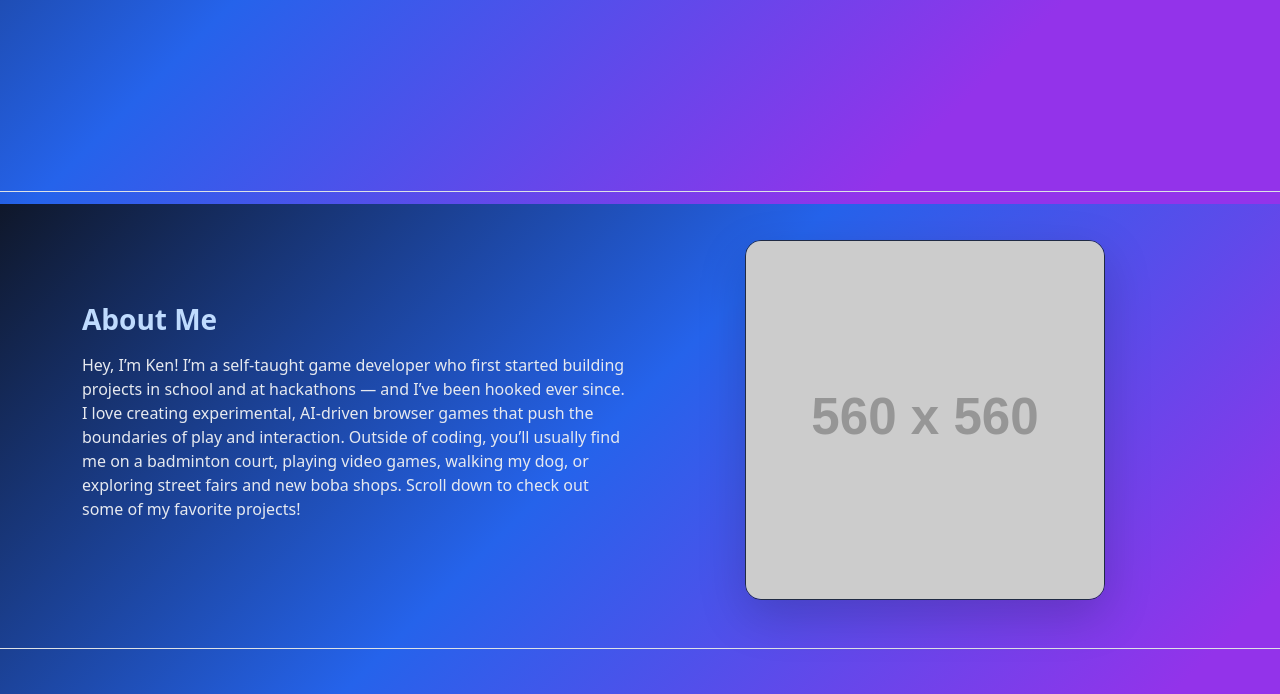
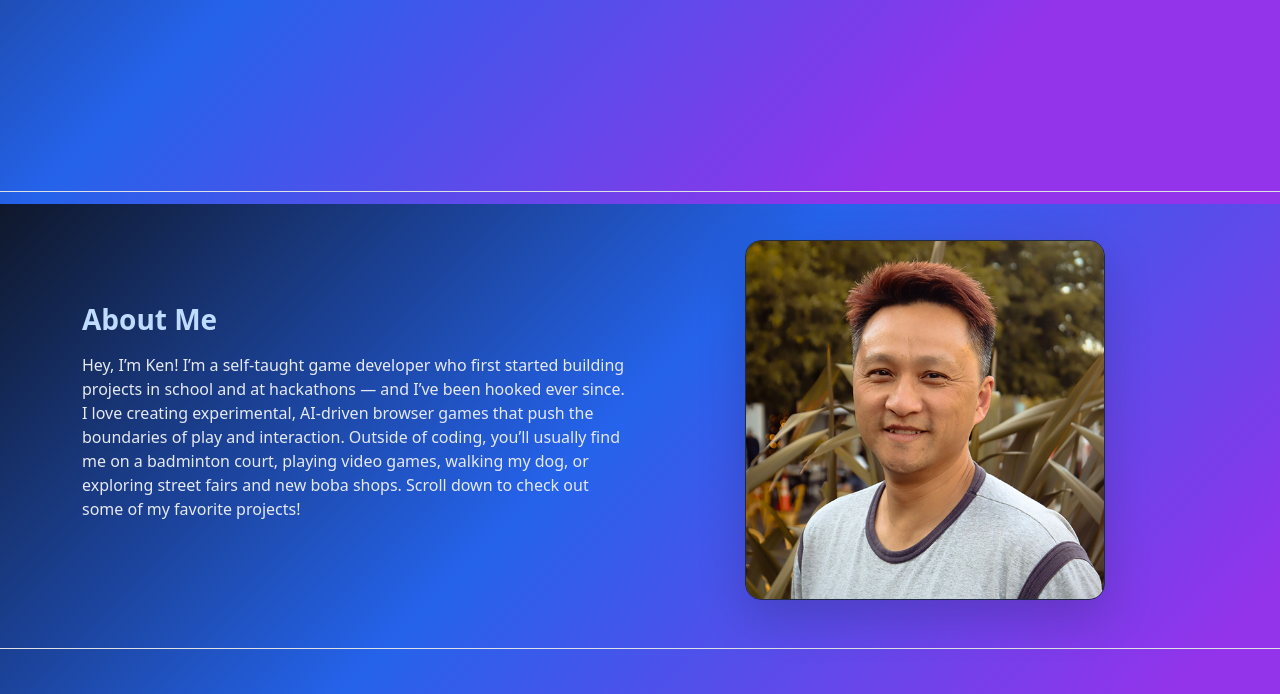
Before and after one commit to kpao2020/portfolio, a plain HTML site: page index.html in a window 1280 px wide. Shown: the part 596-1290 px from the top of the page. Drawn offline with nearby package versions, Linux system fonts and the light colour scheme; placeholder pictures from the web are drawn by us.

Commit message:
update pic

```diff
--- a/index.html
+++ b/index.html
@@ -73,7 +73,7 @@
           <div class="col-md-6 text-center order-1 order-md-2 reveal">
             <div class="profile-wrap mx-auto">
               <!-- Replace the placeholder with your own image: /images/me.jpg -->
-              <img src="https://placehold.co/560x560/png" alt="Ken Pao profile photo" class="img-fluid rounded-4 shadow-lg profile-img" />
+              <img src="ken.png" alt="Ken Pao profile photo" class="img-fluid rounded-4 shadow-lg profile-img" />
             </div>
           </div>
         </div>
```
Also changed, not shown: ken.png (added).
